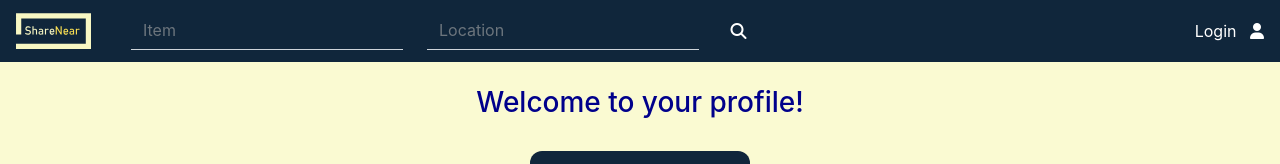
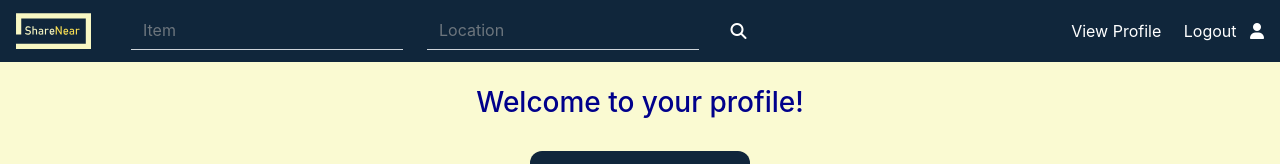
Before and after one commit to CalinArdelean/ShareNear, a React (Create React App) app in the folder my-app/: page /profile in a window 1280 px wide. Shown: the top 164 px of the page. Built offline with nearby package versions, Linux system fonts and the light colour scheme.

Commit message:
made different navbar for once logged in

```diff
--- a/my-app/src/components/CreatePost.js
+++ b/my-app/src/components/CreatePost.js
@@ -1,7 +1,7 @@
 import React from 'react';
 import '../App.css';
 
-import AppNavbar from './Navbar';
+import AppNavbar from './NavbarLoggedIn';
 
 /* Component for a user to create a post and put an item up for rent */
 class newPost extends React.Component {
--- a/my-app/src/NavbarLoggedIn.js
+++ b/my-app/src/components/NavbarLoggedIn.js
@@ -25,8 +25,13 @@ class AppNavbar extends React.Component {
             </a>
           </Form>
           <Navbar.Collapse className="justify-content-end">
+          <Navbar.Text className="text-white">
+            <a href="./Profile">View Profile
+            </a>
+            &nbsp; &nbsp; &nbsp;
+            </Navbar.Text>
             <Navbar.Text className="text-white">
-              <a href="./login">Login
+              <a href="./">Logout
               &nbsp; <i class="fas fa-user"></i>
               </a>
             </Navbar.Text>
--- a/my-app/src/components/UserProfile.js
+++ b/my-app/src/components/UserProfile.js
@@ -1,7 +1,7 @@
 import React from 'react';
 import '../App.css';
 
-import AppNavbar from './Navbar';
+import AppNavbar from './NavbarLoggedIn';
 
 /* Component for the profile page */
 class Profile extends React.Component {
```
